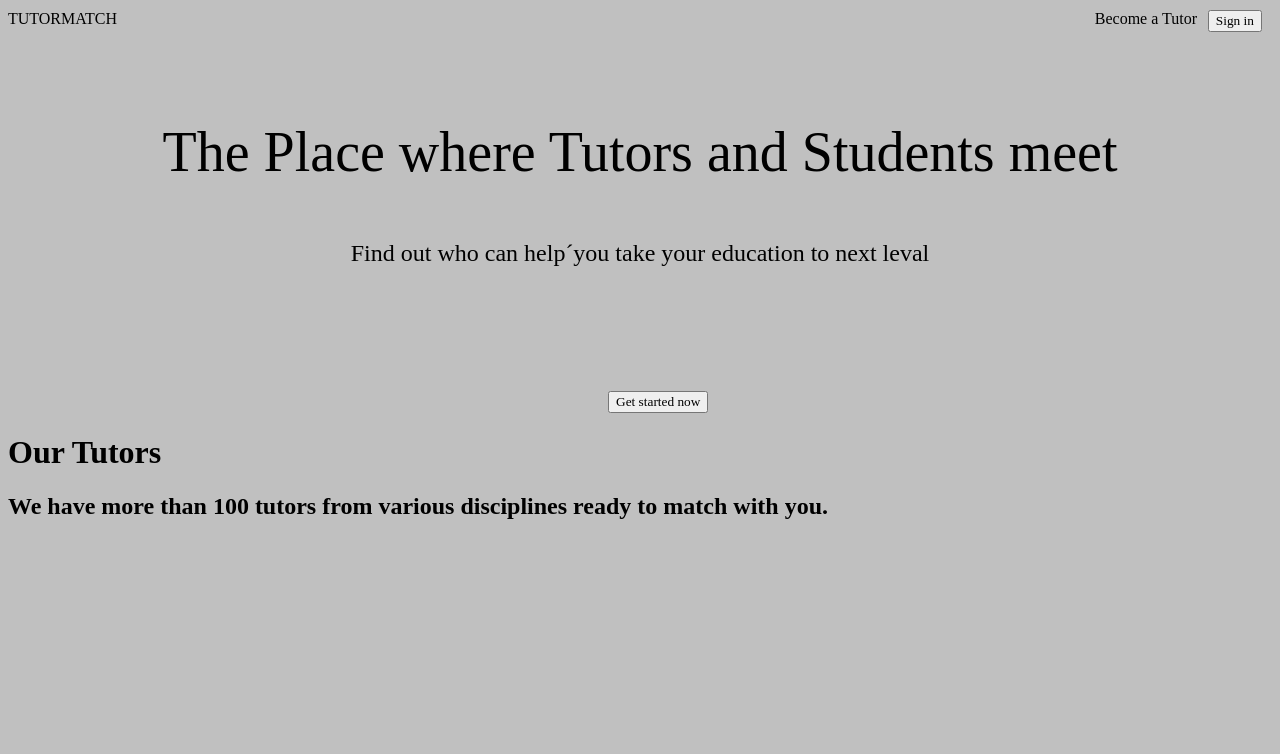
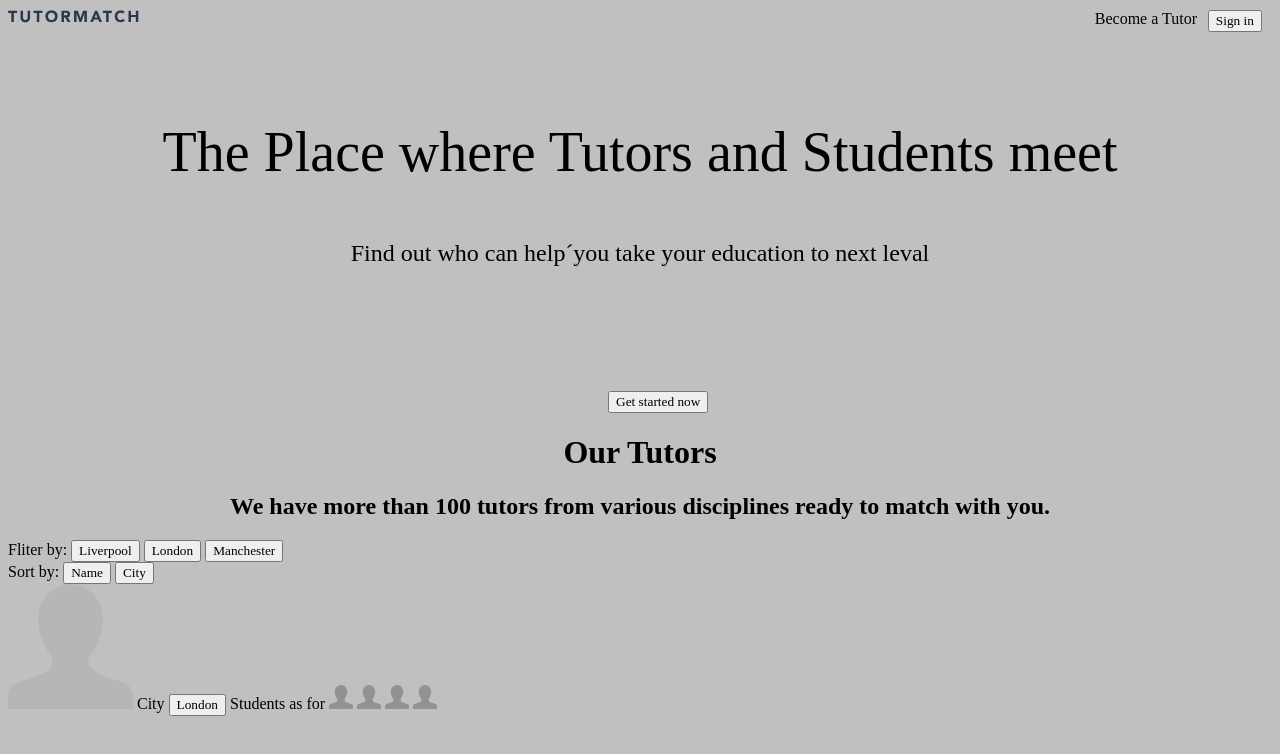
Before and after one commit to ElbertRibeiro/BetProtocol-Developer-Challenge, a plain HTML site: page index.html in a window 1280 px wide. Drawn offline with Linux system fonts and the light colour scheme; a web font is replaced by a local one.

Commit message:
update html

```diff
--- a/index.html
+++ b/index.html
@@ -3,7 +3,8 @@
 <link rel="stylesheet" type="text/css" href="styles/hlmt.css" />
 
 <body>
-        <p class="textLeft">TUTORMATCH</p>
+    <div>
+        <img class="textLeft" src="./assets/images/tutormatch-logo.svg">
         <button class="signIn">Sign in</button>
         <p class="textRight">Become a Tutor</p>
 
@@ -13,14 +14,44 @@
         <p class="textCenter2">Find out who can help´you take your education to next leval</p>
 
         <button class="started"> Get started now</button>
-
+    </div>
 
     <div>
+        <div class="divTutors">
             <h1>Our Tutors</h1>
             <h2>We have more than 100 tutors from various
                 disciplines ready to match with you.
             </h2>
         </div>
+
+        <div>
+            <div>
+                <a>Fliter by:</a>
+                <button>Liverpool</button>
+                <button>London</button>
+                <button>Manchester</button>
+            </div>
+            <div>
+                <a>Sort by:</a>
+                <button>Name</button>
+                <button>City</button>
+            </div>
+        </div>
+
+        <div>
+            <div>
+                <img src="./assets/images/user-photo.svg">
+                <a>City</a>
+                <button>London</button>
+                <a>Students as for</a>
+                <img src="assets/images/student-photo.svg">
+                <img src="assets/images/student-photo.svg">
+                <img src="assets/images/student-photo.svg">
+                <img src="assets/images/student-photo.svg">
+            </div>
+        </div>
+
+    </div>
 </body>
 
 </html>
--- a/styles/hlmt.css
+++ b/styles/hlmt.css
@@ -46,3 +46,7 @@ html{
     margin-left: 600px;
     margin-top: 100px;
 }
+
+.divTutors{
+    text-align: center;
+}
```
Lines whose indentation alone changed are shown as unchanged.
